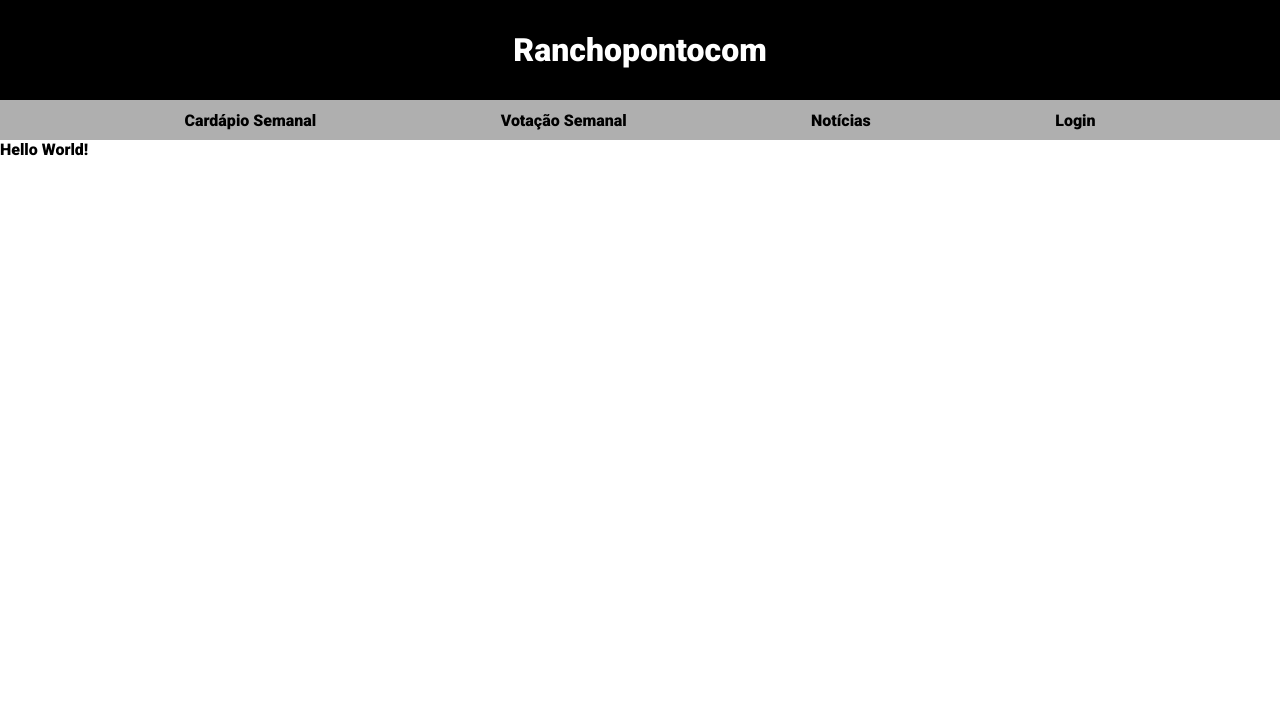
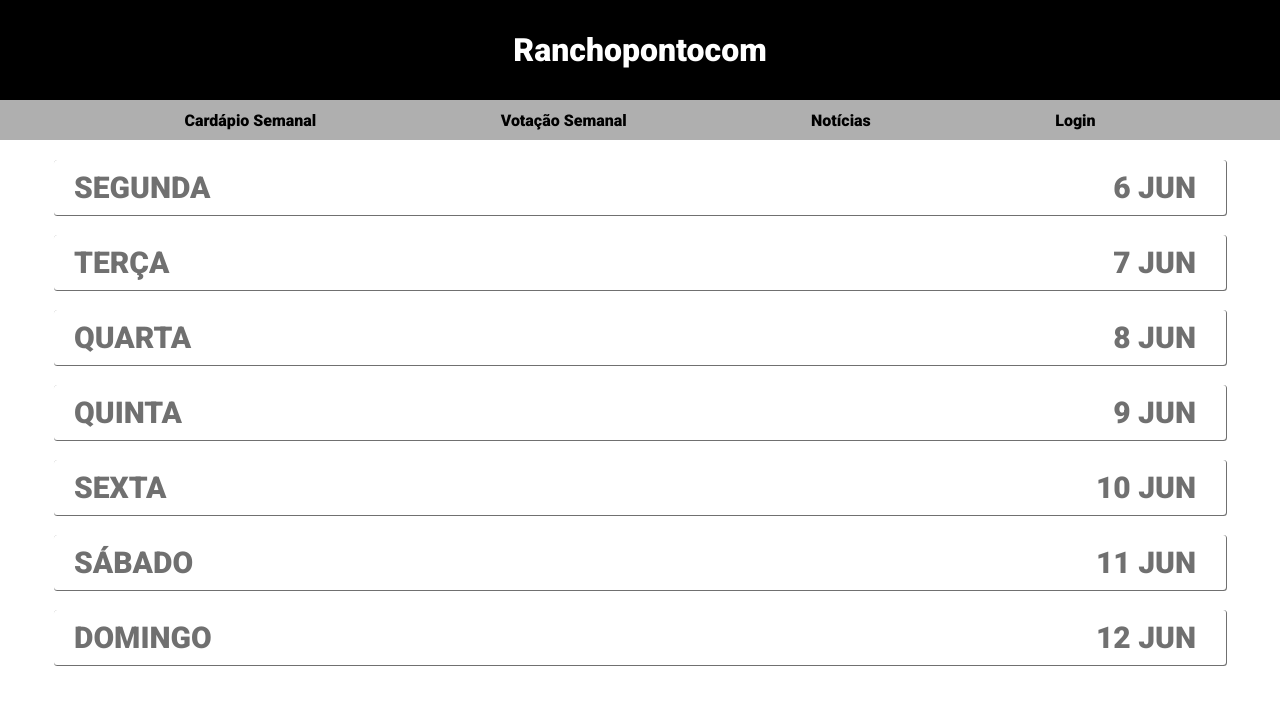
Before and after one commit to Costa-SM/ranchopontocom, a React (Create React App) app in the folder reactapp/: page / in a window 1280 px wide. Shown: the top 704 px of the page. Built offline with nearby package versions, Linux system fonts and the light colour scheme.

Commit message:
add: main content

```diff
--- a/reactapp/src/components/App.js
+++ b/reactapp/src/components/App.js
@@ -1,6 +1,7 @@
 import React from 'react';
+import HeadBar from './HeadBar';
 import NavBar from './NavBar';
-import HeadBar from './HeadBar';
+import MainContent from './MainContent';
 import './App.css'
 
 class App extends React.Component {
@@ -8,8 +9,8 @@ class App extends React.Component {
         return (
             <div className="app">
                 <HeadBar/>
-                <NavBar />
-                Hello World!
+                <NavBar/>
+                <MainContent/>
             </div>
         );
     }
--- /dev/null
+++ b/reactapp/src/components/MainContent.css
@@ -0,0 +1,3 @@
+.main_content {
+    font-size: 30px;
+}
--- /dev/null
+++ b/reactapp/src/components/MainContent.js
@@ -0,0 +1,21 @@
+import React from 'react';
+import WeekItem from './WeekItem';
+import './MainContent.css';
+
+class MainContent extends React.Component {
+    render() {
+        return (
+            <div className="main_content">
+                <WeekItem weekDay="SEGUNDA" monthDay="6 JUN"/>
+                <WeekItem weekDay="TERÇA" monthDay="7 JUN"/>
+                <WeekItem weekDay="QUARTA" monthDay="8 JUN"/>
+                <WeekItem weekDay="QUINTA" monthDay="9 JUN"/>
+                <WeekItem weekDay="SEXTA" monthDay="10 JUN"/>
+                <WeekItem weekDay="SÁBADO" monthDay="11 JUN"/>
+                <WeekItem weekDay="DOMINGO" monthDay="12 JUN"/>
+            </div>
+        );
+    }
+}
+
+export default MainContent;
--- a/reactapp/src/components/NavItem.css
+++ b/reactapp/src/components/NavItem.css
@@ -1,4 +1,4 @@
 .nav_item {
     font-size: large;
-    font-weight: 500;
+    font-weight: 200;
 }
--- /dev/null
+++ b/reactapp/src/components/WeekItem.css
@@ -0,0 +1,21 @@
+.week_item {
+    background-color: white;
+    color: rgb(112, 112, 112);
+    padding: 10px;
+    margin: auto;
+    margin-bottom: 20px;
+    margin-top: 20px;
+    box-shadow: 0.5px 0.5px 0.5px 0.5px;
+    border-radius: 3px;
+    width: 90vw;
+    display: flex;
+    justify-content: space-between;
+}
+
+.week_day {
+    margin-left: 10px;
+}
+
+.month_day {
+    margin-right: 20px;
+}
--- /dev/null
+++ b/reactapp/src/components/WeekItem.js
@@ -0,0 +1,19 @@
+import React from 'react';
+import './WeekItem.css'
+
+class WeekItem extends React.Component {
+    render() {
+        return (
+            <div className="week_item">
+                <div className="week_day">
+                    {this.props.weekDay}
+                </div>
+                <div className="month_day">
+                    {this.props.monthDay}
+                </div>
+            </div>
+        );
+    }
+}
+
+export default WeekItem;
```
